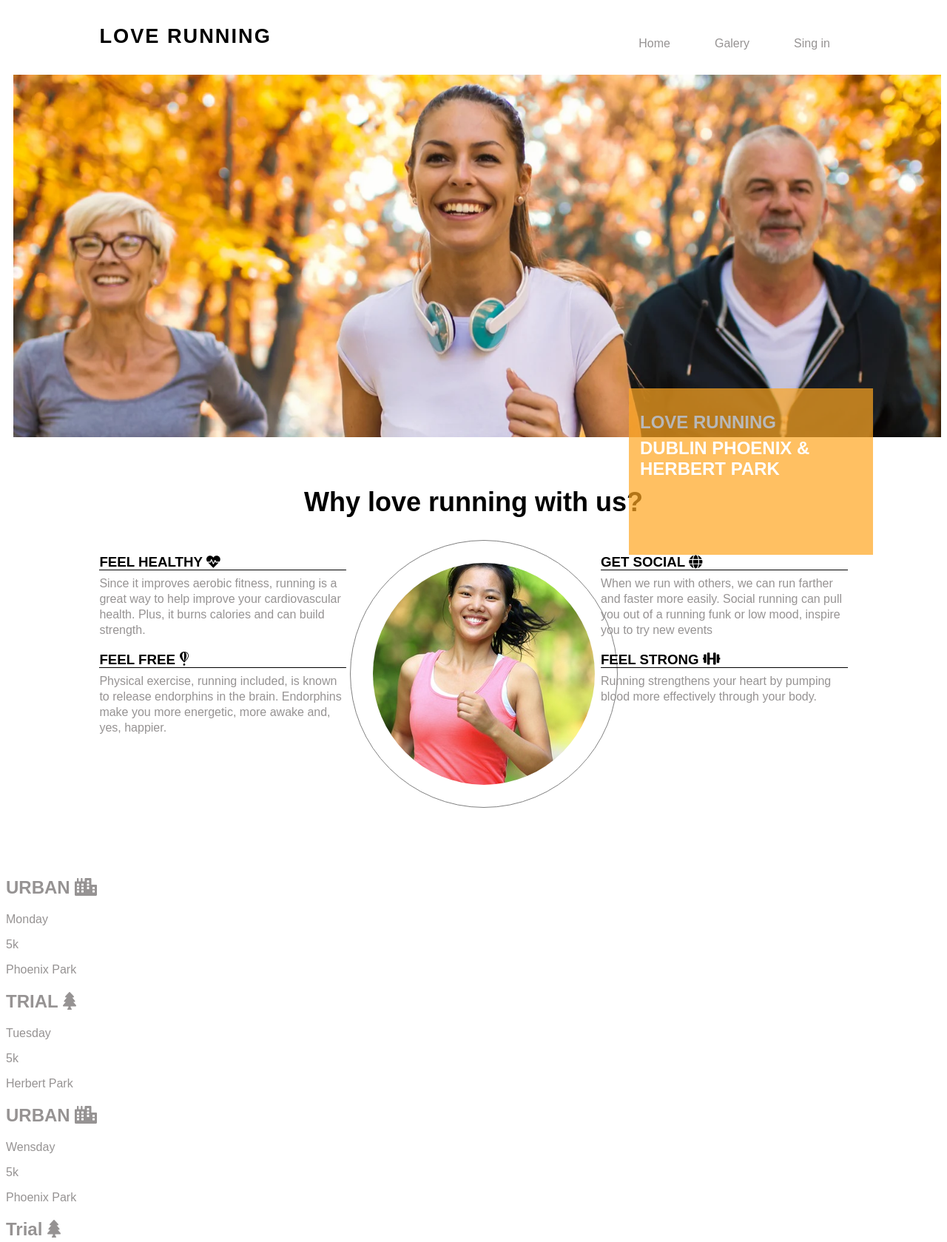
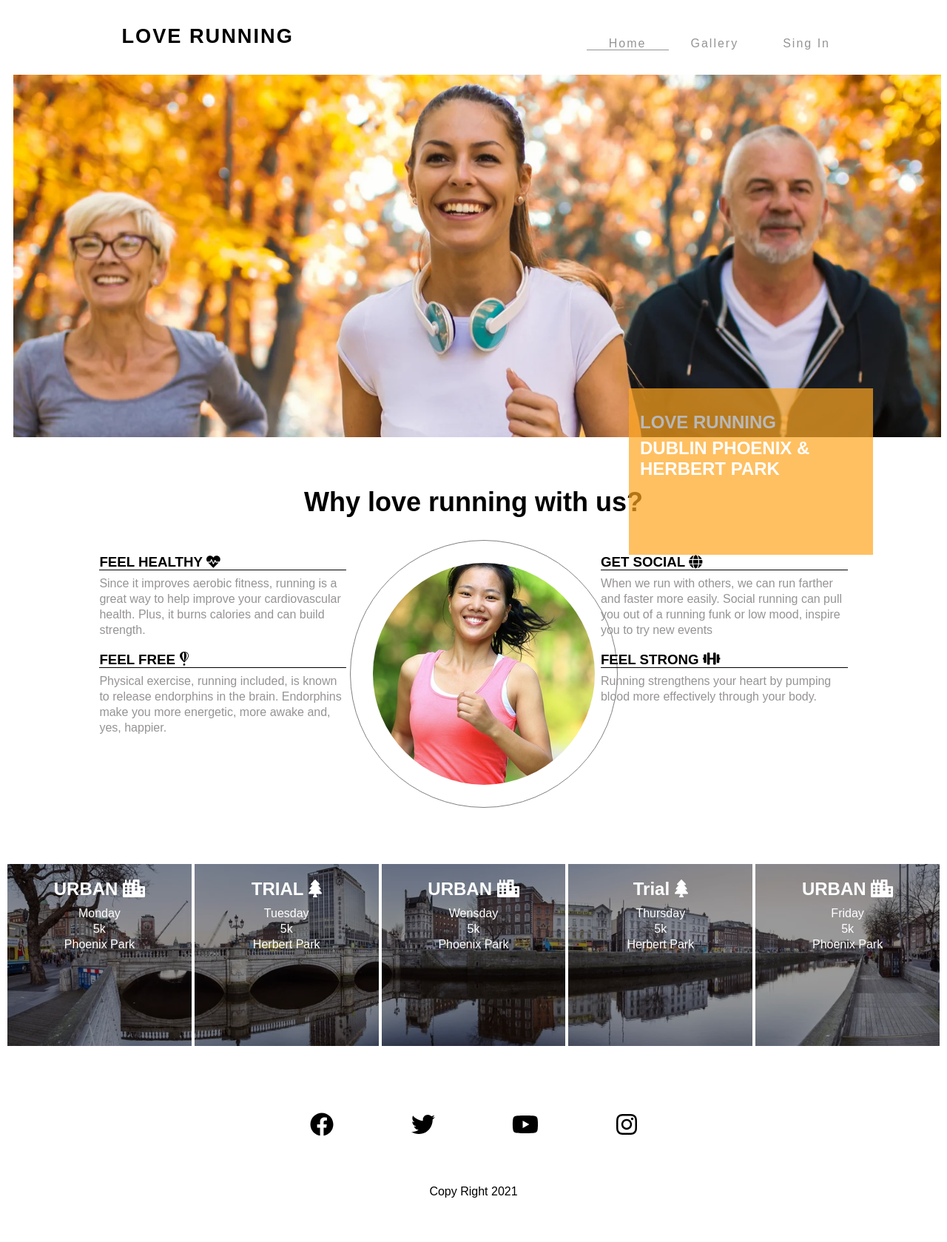
Before and after one commit to JavierBL89/Love-Running, a plain HTML site: page index.html in a window 1280 px wide. Shown: the top 1679 px of the page at 74% size. Drawn offline with Linux system fonts and the light colour scheme.

Commit message:
home page finished

```diff
--- a/assets/CSS/style.css
+++ b/assets/CSS/style.css
@@ -17,7 +17,7 @@ nav{
 
 }
 
-nav a{
+#logo{
     color: black;
     font-size: 1.7rem;
     text-decoration:none ;
@@ -35,14 +35,28 @@ nav a{
 }
 
 nav li{
-    padding: 0 30px;
     list-style-type: none;
-    cursor: pointer;
 }
 
-nav li:hover{
+nav a{
+    color: #969393;
+    padding: 0 30px;
+    cursor: pointer;
+    text-decoration: none;
+    letter-spacing: 2px;
+
+}
+
+nav a:hover{
     color: #ffa620;
 }
+
+.active{
+    border-bottom: solid 1px;
+
+}
+
+
 
 
 /* COVER SECTION-----*/
@@ -158,3 +172,54 @@ width: 33%;
     border-radius: 50%;
 
 }
+
+
+#locations-section{
+    display: flex;
+    height: 250px;
+    width: 100%;
+    text-align: center;
+    background-image: url("images/dublin-city.webp");
+    background-position: center center;
+    background-repeat: no-repeat;
+    background-size: cover;
+}
+
+.loc-container{
+    width: 20%;
+    color: white;
+    border: solid 2px white;
+    background-color: rgb(0, 0, 0, .4);
+
+}
+
+.loc-container h2{
+    margin-bottom: 10px;
+}
+
+#locations-section p{
+    margin-top: 0;
+    margin-bottom: 3px;
+}
+
+/* FOOTER SECTION  */
+
+#social{
+    text-align: center;
+    color: black;
+    padding: 3% 10%;
+
+}
+
+#social .icon{
+    padding: 50px;
+}
+
+#social .icon:hover{
+    color:  #ffa620;
+    ;
+}
+
+#gallery img{
+    height:100%;
+}
--- a/index.html
+++ b/index.html
@@ -23,11 +23,17 @@
 
     <header>
         <nav>
-            <a href="">LOVE RUNNING</a>
+            <a href="" id="logo">LOVE RUNNING</a>
             <div class="nav-items">
-                <li>Home</li>
-                <li>Galery</li>
-                <li>Sing in</li>
+                <li>
+                    <a href="index.html" class="active">Home</a>
+                </li>
+                <li >
+                    <a href="gallery.html">Gallery</a>
+                </li>
+
+                    <a href="#">Sing In</a>
+                </li>
             </div>
         </nav>
     </header>
@@ -70,31 +76,31 @@
     </section>
 
     <section id="locations-section">
-        <div class="loc-1">
+        <div class="loc-1 loc-container">
             <h2>URBAN <i class="fas fa-city fa:2x"></i></h2>
             <p>Monday</p>
             <p>5k</p>
             <p>Phoenix Park</p>
         </div>
-        <div class="loc-2">
+        <div class="loc-2 loc-container">
             <h2>TRIAL <i class="fas fa-tree fa:2x"></i></h2>
             <p>Tuesday</p>
             <p>5k</p>
             <p>Herbert Park</p>
         </div>
-        <div class="loc-3">
+        <div class="loc-3 loc-container">
             <h2>URBAN <i class="fas fa-city fa:2x"></i></h2>
             <p>Wensday</p>
             <p>5k</p>
             <p>Phoenix Park</p>
         </div>
-        <div class="loc-4">
+        <div class="loc-4 loc-container">
             <h2>Trial <i class="fas fa-tree fa:2x"></i></h2>
             <p>Thursday</p>
             <p>5k</p>
             <p>Herbert Park</p>
         </div>
-        <div class="loc-5">
+        <div class="loc-5 loc-container">
             <h2>URBAN <i class="fas fa-city fa:2x"></i></h2>
             <p>Friday</p>
             <p>5k</p>
@@ -105,8 +111,14 @@
     </section>
 
     <section id="footer">
+        <div id="social">
+            <i class="fab fa-facebook fa-2x icon"></i>
+            <i class="fab fa-twitter fa-2x icon"></i>
+            <i class="fab fa-youtube fa-2x icon"></i>
+            <i class="fab fa-instagram fa-2x icon"></i>
+            <p>Copy Right 2021</p>
 
-        <p>Copy Right 2021</p>
+        </div>
     </section>
 
 </body>
```
Also changed, not shown: gallery.html (added, +69 -0 lines), assets/CSS/images/athletes.jpg (added), assets/CSS/images/girls.jpg (added), assets/CSS/images/man.jpg (added), assets/CSS/images/mud-run.jpg (added), assets/CSS/images/runner1.jpg (added), assets/CSS/images/runner2.jpg (added), assets/CSS/images/runner3.jpg (added), assets/CSS/images/runner4.jpg (added), assets/CSS/images/running_gang.jpg (added).
